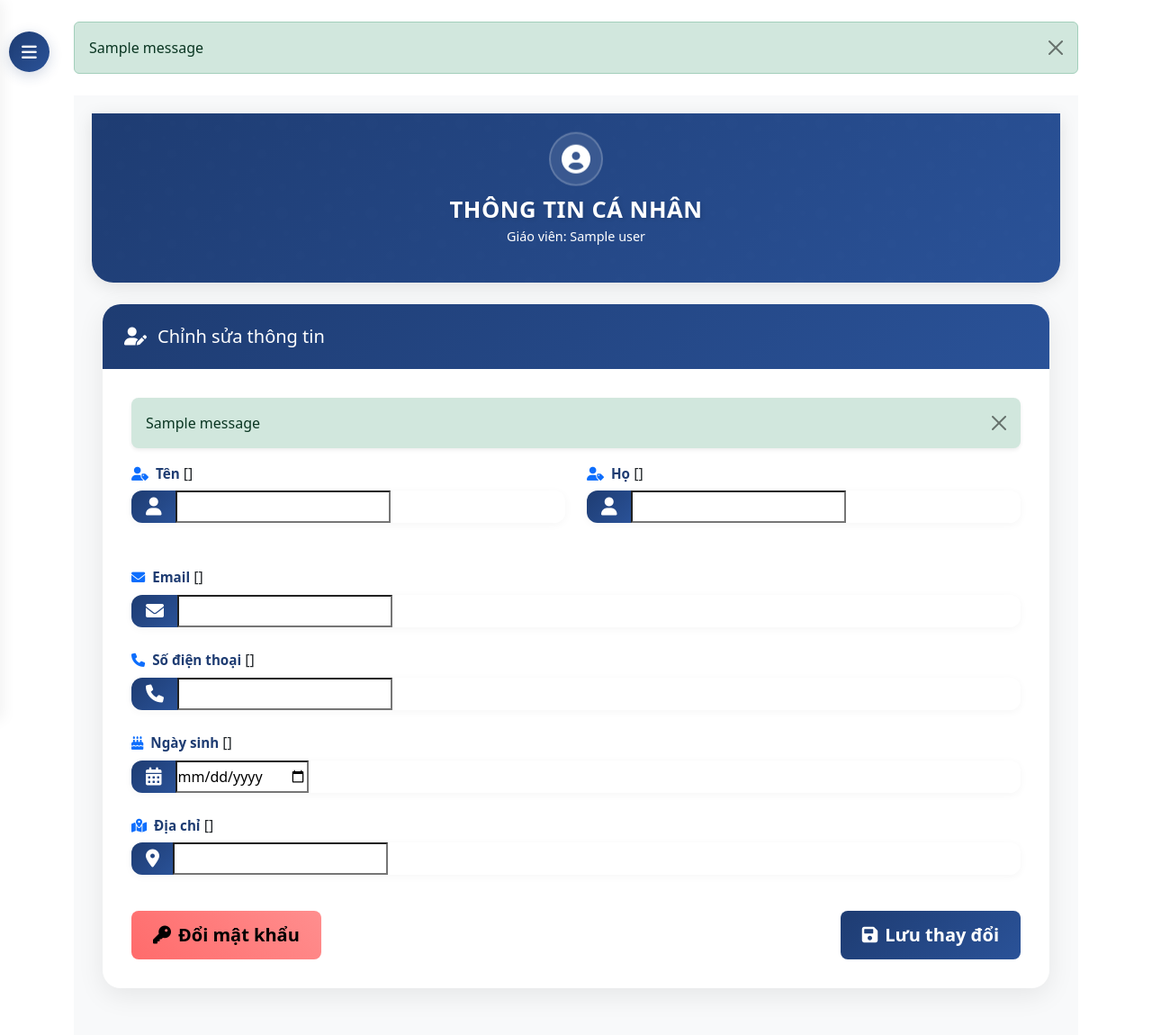
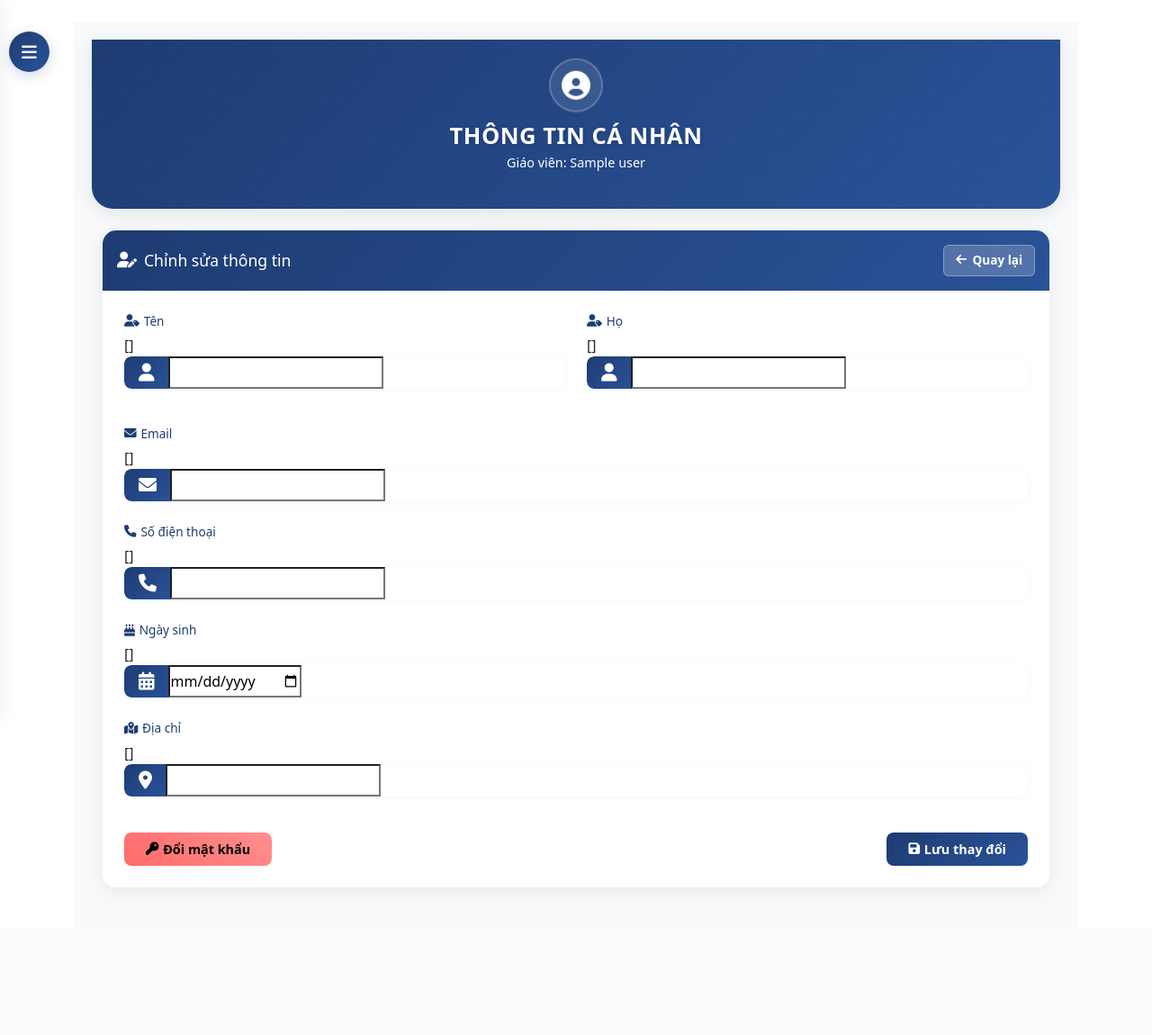
Before and after one commit to MaiThiDieuMy/ADP, a Django app: template templates/core/teacher/profile.html in a window 1280 px wide. Shown: the whole page at 90% size. After the commit the page ends 990 px from the top, so only its background shows below. Run offline with Django 4.2, Linux system fonts and the light colour scheme; the template is opened without the code that fills it: most values are stand-ins (such as "Sample title", 1, 10 or a date in 2020); one stand-in notice (Sample message) is shown; form fields are guessed from the names that the template uses.

Commit message:
Fix layout trang và thêm nút  quay lại Dashboard

```diff
--- a/templates/core/teacher/profile.html
+++ b/templates/core/teacher/profile.html
@@ -264,104 +264,266 @@
         opacity: 1;
     }
 
+    /* Profile Card Styles */
     .profile-card {
         background: white;
-        border-radius: 20px;
-        box-shadow: 0 8px 30px rgba(0,0,0,0.08);
+        border-radius: 15px;
+        box-shadow: 0 4px 20px rgba(0,0,0,0.08);
         transition: all 0.3s ease;
         overflow: hidden;
-        margin-bottom: 2rem;
+        margin-bottom: 1.5rem;
     }
 
     .profile-card:hover {
-        transform: translateY(-5px);
-        box-shadow: 0 15px 35px rgba(0,0,0,0.12);
+        transform: translateY(-3px);
+        box-shadow: 0 8px 25px rgba(0,0,0,0.12);
     }
 
     .profile-card .card-header {
         background: var(--primary-gradient);
-        padding: 1.5rem;
+        padding: 1rem;
         border: none;
     }
 
     .profile-card .header-title {
         color: white;
-        font-size: 1.25rem;
+        font-size: 1.1rem;
         margin: 0;
         display: flex;
         align-items: center;
-        gap: 0.75rem;
+        gap: 0.5rem;
     }
 
     .profile-card .card-body {
-        padding: 2rem;
+        padding: 1.5rem;
     }
 
+    /* Form Styles */
     .form-group {
-        margin-bottom: 1.5rem;
+        margin-bottom: 1rem;
+        position: relative;
     }
 
     .form-label {
-        font-size: 0.95rem;
-        margin-bottom: 0.5rem;
+        font-size: 0.85rem;
+        margin-bottom: 0.3rem;
         color: var(--primary-color);
+        display: flex;
+        align-items: center;
+        gap: 0.3rem;
     }
 
     .input-group-lg {
-        box-shadow: 0 2px 10px rgba(0,0,0,0.04);
-        border-radius: 12px;
+        box-shadow: 0 1px 8px rgba(0,0,0,0.04);
+        border-radius: 8px;
         overflow: hidden;
+        transition: all 0.3s ease;
+    }
+
+    .input-group-lg:hover {
+        box-shadow: 0 2px 12px rgba(0,0,0,0.08);
     }
 
     .input-group-text {
         background: var(--primary-gradient);
         border: none;
         color: white;
-        padding: 0.75rem 1.25rem;
+        padding: 0.5rem 1rem;
+        transition: all 0.3s ease;
+    }
+
+    .input-group:hover .input-group-text {
+        background: var(--primary-gradient);
+        transform: scale(1.02);
     }
 
     .form-control {
         border: 1px solid rgba(0,0,0,0.05);
-        padding: 0.75rem 1rem;
-        font-size: 1rem;
+        padding: 0.5rem 0.8rem;
+        font-size: 0.9rem;
         transition: all 0.3s ease;
+        background: rgba(255, 255, 255, 0.9);
+    }
+
+    .form-control:focus {
+        box-shadow: 0 0 0 2px rgba(30, 60, 114, 0.1);
+        border-color: var(--primary-color);
+        background: white;
     }
 
     /* Style riêng cho input địa chỉ */
     #{{ form.address.id_for_label }} {
-        height: 100px;
+        height: 80px;
         resize: none;
     }
 
-    .form-control:focus {
-        box-shadow: 0 0 0 3px rgba(30, 60, 114, 0.1);
-        border-color: var(--primary-color);
-    }
-
+    /* Button Styles */
     .btn-primary {
         background: var(--primary-gradient);
         border: none;
-        padding: 0.75rem 2rem;
+        padding: 0.5rem 1.5rem;
         font-weight: 600;
+        font-size: 0.9rem;
         transition: all 0.3s ease;
+        border-radius: 8px;
+        display: flex;
+        align-items: center;
+        gap: 0.3rem;
     }
 
     .btn-primary:hover {
         transform: translateY(-2px);
-        box-shadow: 0 5px 15px rgba(30, 60, 114, 0.2);
+        box-shadow: 0 4px 12px rgba(30, 60, 114, 0.2);
     }
 
     .btn-warning {
         background: var(--accent-gradient);
         border: none;
-        padding: 0.75rem 2rem;
+        padding: 0.5rem 1.5rem;
         font-weight: 600;
+        font-size: 0.9rem;
         transition: all 0.3s ease;
+        border-radius: 8px;
+        display: flex;
+        align-items: center;
+        gap: 0.3rem;
     }
 
     .btn-warning:hover {
         transform: translateY(-2px);
-        box-shadow: 0 5px 15px rgba(255, 107, 107, 0.2);
+        box-shadow: 0 4px 12px rgba(255, 107, 107, 0.2);
+    }
+
+    /* Alert Styles */
+    .alert {
+        position: relative;
+        padding: 0.8rem 1.2rem;
+        margin-bottom: 0.8rem;
+        border: none;
+        border-radius: 0.4rem;
+        display: flex;
+        align-items: center;
+        justify-content: space-between;
+        box-shadow: 0 2px 12px rgba(0,0,0,0.1);
+        animation: slideIn 0.3s ease-out;
+        transition: all 0.3s ease;
+        font-size: 0.9rem;
+    }
+
+    .alert-success {
+        background: linear-gradient(135deg, #2ecc71, #27ae60);
+        color: white;
+    }
+
+    .alert-danger {
+        background: linear-gradient(135deg, #e74c3c, #c0392b);
+        color: white;
+    }
+
+    .alert-warning {
+        background: linear-gradient(135deg, #f39c12, #d35400);
+        color: white;
+    }
+
+    .alert-info {
+        background: linear-gradient(135deg, #3498db, #2980b9);
+        color: white;
+    }
+
+    .alert i {
+        font-size: 1rem;
+        margin-right: 0.5rem;
+    }
+
+    .alert .btn-close {
+        color: white;
+        opacity: 0.8;
+        transition: all 0.3s ease;
+    }
+
+    .alert .btn-close:hover {
+        opacity: 1;
+        transform: scale(1.1);
+    }
+
+    @keyframes slideIn {
+        from {
+            opacity: 0;
+            transform: translateY(-20px);
+        }
+        to {
+            opacity: 1;
+            transform: translateY(0);
+        }
+    }
+
+    @keyframes slideOut {
+        from {
+            opacity: 1;
+            transform: translateY(0);
+        }
+        to {
+            opacity: 0;
+            transform: translateY(-20px);
+        }
+    }
+
+    /* Responsive Styles */
+    @media (max-width: 768px) {
+        .profile-card {
+            margin: 0.8rem;
+        }
+
+        .profile-card .card-body {
+            padding: 1.2rem;
+        }
+
+        .btn-primary, .btn-warning {
+            width: 100%;
+            justify-content: center;
+            margin-bottom: 0.8rem;
+        }
+
+        .back-dashboard-btn {
+            padding: 0.3rem 0.6rem;
+            font-size: 0.8rem;
+        }
+    }
+
+    /* Back Button Styles */
+    .back-dashboard-btn {
+        background: rgba(255, 255, 255, 0.2);
+        border: 1px solid rgba(255, 255, 255, 0.3);
+        color: white;
+        padding: 0.4rem 0.8rem;
+        border-radius: 6px;
+        font-size: 0.85rem;
+        font-weight: 600;
+        text-decoration: none;
+        display: flex;
+        align-items: center;
+        gap: 0.4rem;
+        transition: all 0.3s ease;
+    }
+
+    .back-dashboard-btn:hover {
+        background: rgba(255, 255, 255, 0.3);
+        transform: translateY(-2px);
+        color: white;
+    }
+
+    .back-dashboard-btn i {
+        transition: transform 0.3s ease;
+    }
+
+    .back-dashboard-btn:hover i {
+        transform: translateX(-3px);
+    }
+
+    .card-header {
+        display: flex;
+        justify-content: space-between;
+        align-items: center;
     }
 </style>
 {% endblock %}
@@ -444,11 +606,16 @@
                             <i class="fas fa-user-edit"></i>
                             Chỉnh sửa thông tin
                         </h5>
+                        <a href="{% url 'teacher_dashboard' %}" class="back-dashboard-btn">
+                            <i class="fas fa-arrow-left"></i>
+                            Quay lại
+                        </a>
                     </div>
                     <div class="card-body">
                         {% if messages %}
                             {% for message in messages %}
-                                <div class="alert alert-{{ message.tags }} alert-dismissible fade show rounded-3 border-0 shadow-sm" role="alert">
+                                <div class="alert alert-{{ message.tags }} alert-dismissible fade show" role="alert">
+                                    <i class="fas fa-info-circle"></i>
                                     {{ message }}
                                     <button type="button" class="btn-close" data-bs-dismiss="alert" aria-label="Close"></button>
                                 </div>
@@ -460,12 +627,12 @@
                             <div class="row g-4 mb-4">
                                 <div class="col-md-6">
                                     <div class="form-group">
-                                        <label for="{{ form.first_name.id_for_label }}" class="form-label fw-semibold">
-                                            <i class="fas fa-user-tag me-2 text-primary"></i>Tên
+                                        <label for="{{ form.first_name.id_for_label }}" class="form-label">
+                                            <i class="fas fa-user-tag"></i>Tên
                                         </label>
                                         {{ form.first_name.errors }}
                                         <div class="input-group input-group-lg">
-                                            <span class="input-group-text bg-light border-0">
+                                            <span class="input-group-text">
                                                 <i class="fas fa-user"></i>
                                             </span>
                                             {{ form.first_name }}
@@ -474,12 +641,12 @@
                                 </div>
                                 <div class="col-md-6">
                                     <div class="form-group">
-                                        <label for="{{ form.last_name.id_for_label }}" class="form-label fw-semibold">
-                                            <i class="fas fa-user-tag me-2 text-primary"></i>Họ
+                                        <label for="{{ form.last_name.id_for_label }}" class="form-label">
+                                            <i class="fas fa-user-tag"></i>Họ
                                         </label>
                                         {{ form.last_name.errors }}
                                         <div class="input-group input-group-lg">
-                                            <span class="input-group-text bg-light border-0">
+                                            <span class="input-group-text">
                                                 <i class="fas fa-user"></i>
                                             </span>
                                             {{ form.last_name }}
@@ -489,12 +656,12 @@
                             </div>
 
                             <div class="form-group mb-4">
-                                <label for="{{ form.email.id_for_label }}" class="form-label fw-semibold">
-                                    <i class="fas fa-envelope me-2 text-primary"></i>Email
+                                <label for="{{ form.email.id_for_label }}" class="form-label">
+                                    <i class="fas fa-envelope"></i>Email
                                 </label>
                                 {{ form.email.errors }}
                                 <div class="input-group input-group-lg">
-                                    <span class="input-group-text bg-light border-0">
+                                    <span class="input-group-text">
                                         <i class="fas fa-envelope"></i>
                                     </span>
                                     {{ form.email }}
@@ -502,12 +669,12 @@
                             </div>
 
                             <div class="form-group mb-4">
-                                <label for="{{ form.phone.id_for_label }}" class="form-label fw-semibold">
-                                    <i class="fas fa-phone me-2 text-primary"></i>Số điện thoại
+                                <label for="{{ form.phone.id_for_label }}" class="form-label">
+                                    <i class="fas fa-phone"></i>Số điện thoại
                                 </label>
                                 {{ form.phone.errors }}
                                 <div class="input-group input-group-lg">
-                                    <span class="input-group-text bg-light border-0">
+                                    <span class="input-group-text">
                                         <i class="fas fa-phone"></i>
                                     </span>
                                     {{ form.phone }}
@@ -515,12 +682,12 @@
                             </div>
 
                             <div class="form-group mb-4">
-                                <label for="{{ form.date_of_birth.id_for_label }}" class="form-label fw-semibold">
-                                    <i class="fas fa-birthday-cake me-2 text-primary"></i>Ngày sinh
+                                <label for="{{ form.date_of_birth.id_for_label }}" class="form-label">
+                                    <i class="fas fa-birthday-cake"></i>Ngày sinh
                                 </label>
                                 {{ form.date_of_birth.errors }}
                                 <div class="input-group input-group-lg">
-                                    <span class="input-group-text bg-light border-0">
+                                    <span class="input-group-text">
                                         <i class="fas fa-calendar-alt"></i>
                                     </span>
                                     {{ form.date_of_birth }}
@@ -528,12 +695,12 @@
                             </div>
 
                             <div class="form-group mb-4">
-                                <label for="{{ form.address.id_for_label }}" class="form-label fw-semibold">
-                                    <i class="fas fa-map-marked-alt me-2 text-primary"></i>Địa chỉ
+                                <label for="{{ form.address.id_for_label }}" class="form-label">
+                                    <i class="fas fa-map-marked-alt"></i>Địa chỉ
                                 </label>
                                 {{ form.address.errors }}
                                 <div class="input-group input-group-lg">
-                                    <span class="input-group-text bg-light border-0">
+                                    <span class="input-group-text">
                                         <i class="fas fa-map-marker-alt"></i>
                                     </span>
                                     {{ form.address }}
@@ -541,11 +708,11 @@
                             </div>
 
                             <div class="d-flex justify-content-between pt-3">
-                                <a href="{% url 'teacher_change_password' %}" class="btn btn-warning btn-lg px-4">
-                                    <i class="fas fa-key me-2"></i>Đổi mật khẩu
+                                <a href="{% url 'teacher_change_password' %}" class="btn btn-warning">
+                                    <i class="fas fa-key"></i>Đổi mật khẩu
                                 </a>
-                                <button type="submit" class="btn btn-primary btn-lg px-4">
-                                    <i class="fas fa-save me-2"></i>Lưu thay đổi
+                                <button type="submit" class="btn btn-primary">
+                                    <i class="fas fa-save"></i>Lưu thay đổi
                                 </button>
                             </div>
                         </form>
@@ -592,6 +759,17 @@
                 toggleSidebar();
             }
         });
+
+        // Auto-hide alerts after 3 seconds
+        const alerts = document.querySelectorAll('.alert');
+        alerts.forEach(alert => {
+            setTimeout(() => {
+                alert.style.animation = 'slideOut 0.3s ease-out forwards';
+                setTimeout(() => {
+                    alert.remove();
+                }, 300);
+            }, 3000);
+        });
     });
 </script>
 {% endblock %}
```
